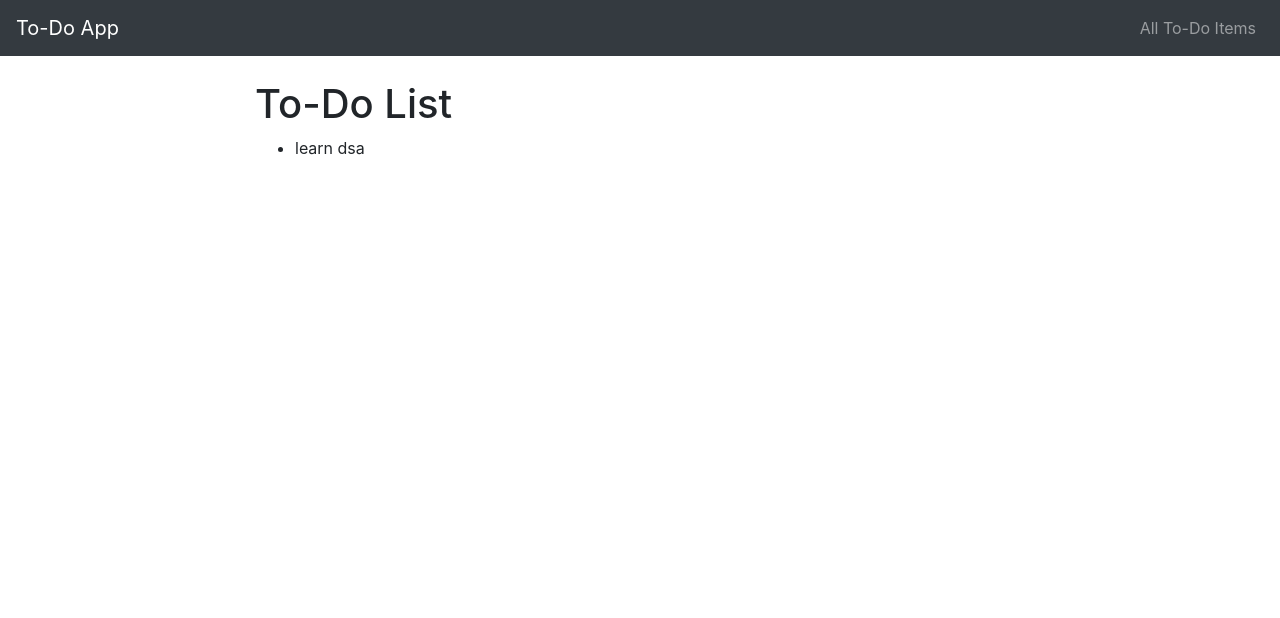
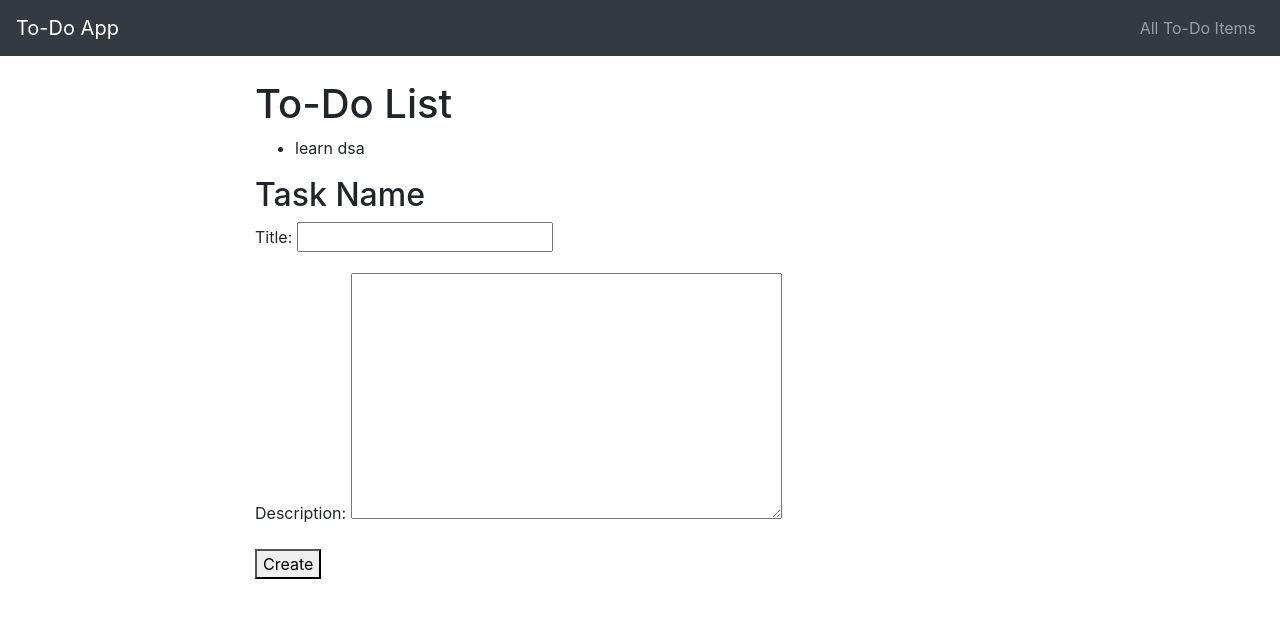
Before and after one commit to Mildness10/todo-app, a Django app: template templates/todo_list.html in a window 1280 px wide. Shown: the top 618 px of the page. Run offline with Django 4.2, Linux system fonts and the light colour scheme; the template is opened without the code that fills it: values that come from a table or form of the project are taken from there, others are empty; data comes from the database, SQL or seed files in the repository; both versions use the stored data as it was after the commit; some libraries are stand-ins or nearby versions.

Commit message:
edited the todolist view to display the form

```diff
--- a/templates/todo_list.html
+++ b/templates/todo_list.html
@@ -7,4 +7,11 @@
         <li>{{ item.title }}</li>
     {% endfor %}
 </ul>
+
+    <h2>Task Name</h2>
+    <form method="post">
+        {% csrf_token %}
+        {{ form.as_p }}
+        <button type="submit">Create</button>
+    </form>
 {% endblock content %}
--- a/todo/urls.py
+++ b/todo/urls.py
@@ -2,6 +2,6 @@ from django.urls import path
 from todo.views import TodoListView, TodoDetailView
 
 urlpatterns = [
-    path('todos/', TodoListView.as_view(), name='todo_list'),
+    path('', TodoListView.as_view(), name='todo_list'),
     path('todos/<int:item_id>/', TodoDetailView.as_view(), name='todo_detail')
 ]
```
Also changed, not shown: db.sqlite3.
